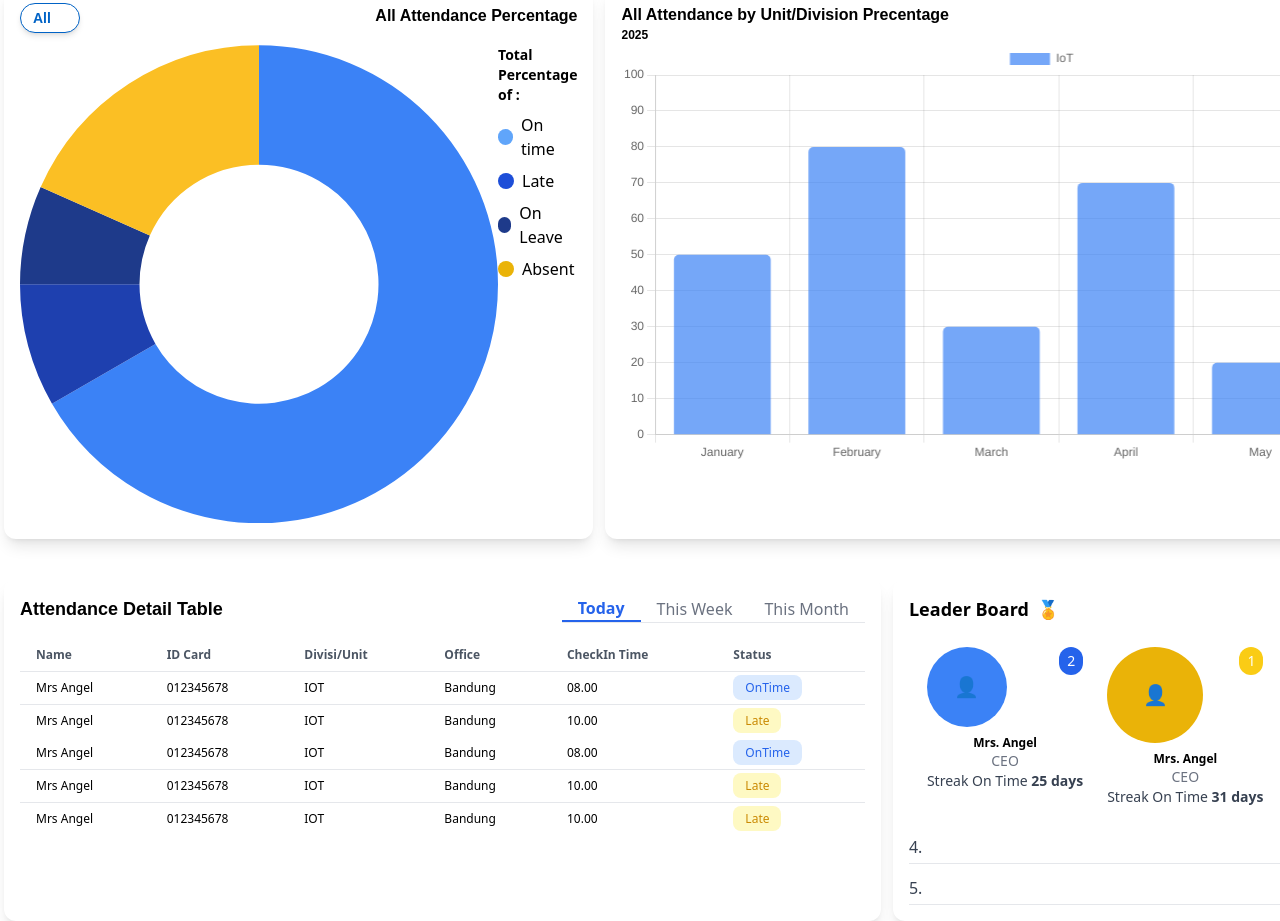
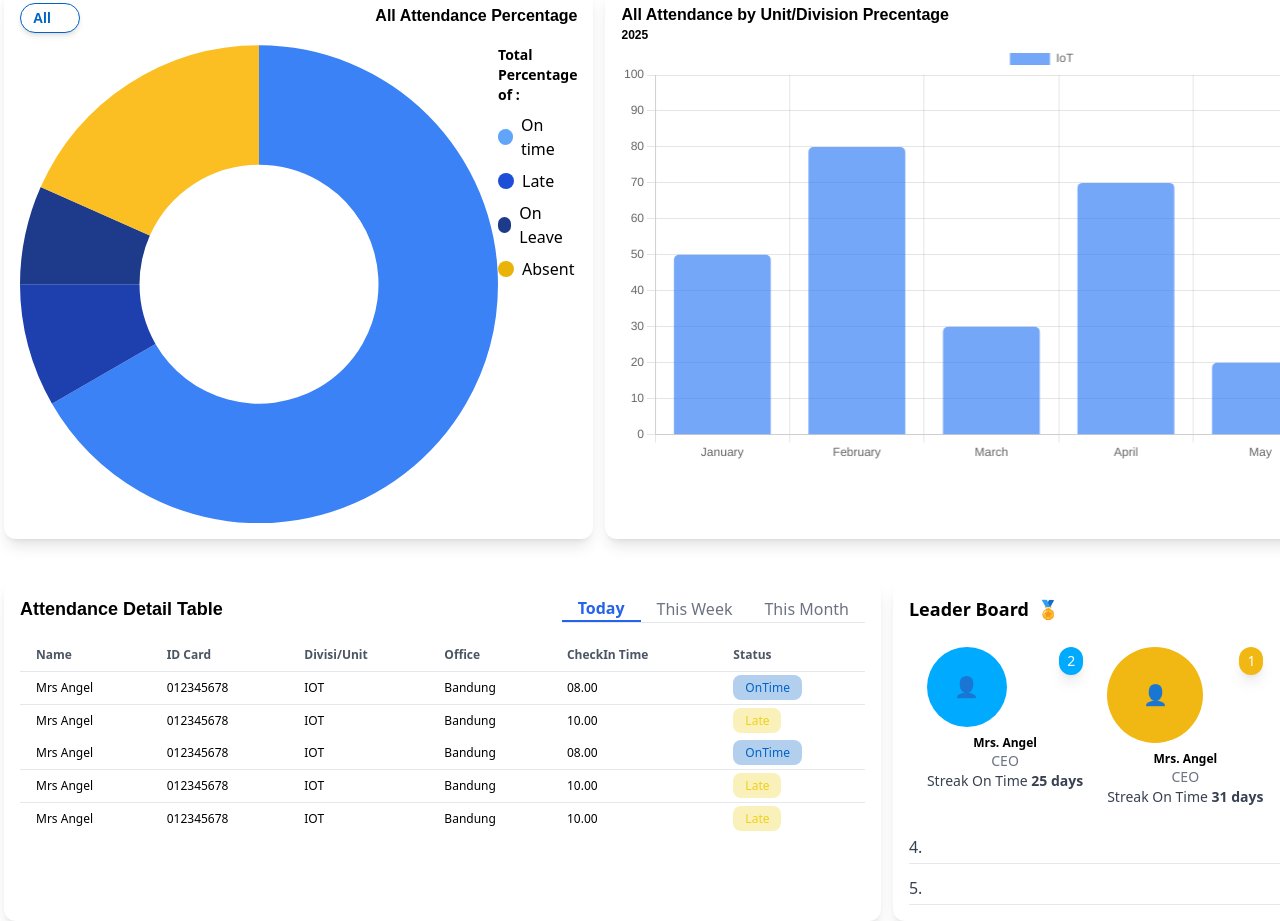
Before and after one commit to sfialdynti/smartPresence, a website: page pages/overview.html in a window 1280 px wide. Shown: the part 264-1185 px from the top of the page. Drawn offline with nearby package versions, Linux system fonts and the light colour scheme; files that its build step writes are made by us from their sources.

Commit message:
first commit

```diff
--- a/pages/overview.html
+++ b/pages/overview.html
@@ -158,7 +158,7 @@
                             <td class="py-2 px-4">Bandung</td>
                             <td class="py-2 px-4">08.00</td>
                             <td class="py-2 px-4">
-                                <span class="bg-blue-100 text-blue-600 px-3 py-1 rounded-lg">OnTime</span>
+                                <span class="bg-dodgerBlue bg-opacity-30 text-dodgerBlue px-3 py-1 rounded-lg">OnTime</span>
                             </td>
                         </tr>
                         <tr>
@@ -168,7 +168,7 @@
                             <td class="py-2 px-4">Bandung</td>
                             <td class="py-2 px-4">10.00</td>
                             <td class="py-2 px-4">
-                                <span class="bg-yellow-100 text-yellow-600 px-3 py-1 rounded-lg">Late</span>
+                                <span class="bg-brightGold bg-opacity-30 text-brightGold px-3 py-1 rounded-lg">Late</span>
                             </td>
                         </tr>
                         <tr class="border-b">
@@ -178,7 +178,7 @@
                             <td class="py-2 px-4">Bandung</td>
                             <td class="py-2 px-4">08.00</td>
                             <td class="py-2 px-4">
-                                <span class="bg-blue-100 text-blue-600 px-3 py-1 rounded-lg">OnTime</span>
+                                <span class="bg-dodgerBlue bg-opacity-30 text-dodgerBlue px-3 py-1 rounded-lg">OnTime</span>
                             </td>
                         </tr>
                         <tr class="border-b">
@@ -188,7 +188,7 @@
                             <td class="py-2 px-4">Bandung</td>
                             <td class="py-2 px-4">10.00</td>
                             <td class="py-2 px-4">
-                                <span class="bg-yellow-100 text-yellow-600 px-3 py-1 rounded-lg">Late</span>
+                                <span class="bg-brightGold bg-opacity-30 text-brightGold px-3 py-1 rounded-lg">Late</span>
                             </td>
                         </tr>
                         <tr>
@@ -198,7 +198,7 @@
                             <td class="py-2 px-4">Bandung</td>
                             <td class="py-2 px-4">10.00</td>
                             <td class="py-2 px-4">
-                                <span class="bg-yellow-100 text-yellow-600 px-3 py-1 rounded-lg">Late</span>
+                                <span class="bg-brightGold bg-opacity-30 text-brightGold px-3 py-1 rounded-lg">Late</span>
                             </td>
                         </tr>
                     </tbody>
@@ -216,10 +216,10 @@
                     <!-- 2nd Place -->
                     <div class="text-center">
                         <div class="relative">
-                            <div class="w-20 h-20 bg-blue-500 rounded-full flex items-center justify-center">
+                            <div class="w-20 h-20 bg-skyBlue rounded-full flex items-center justify-center">
                                 <span class="text-white text-xl">👤</span>
                             </div>
-                            <span class="absolute top-0 right-0 bg-blue-600 text-white text-sm px-2 py-1 rounded-full">2</span>
+                            <span class="absolute top-0 right-0 bg-skyBlue text-white text-sm px-2 py-1 rounded-full shadow-lg">2</span>
                         </div>
                         <p class="font-bold mt-2">Mrs. Angel</p>
                         <p class="text-gray-500 text-sm">CEO</p>
@@ -229,10 +229,10 @@
                     <!-- 1st Place -->
                     <div class="text-center">
                         <div class="relative">
-                            <div class="w-24 h-24 bg-yellow-500 rounded-full flex items-center justify-center">
+                            <div class="w-24 h-24 bg-goldenYellow rounded-full flex items-center justify-center">
                                 <span class="text-white text-xl">👤</span>
                             </div>
-                            <span class="absolute top-0 right-0 bg-yellow-400 text-white text-sm px-2 py-1 rounded-full">1</span>
+                            <span class="absolute top-0 right-0 bg-goldenYellow text-white text-sm px-2 py-1 rounded-full shadow-lg">1</span>
                         </div>
                         <p class="font-bold mt-2">Mrs. Angel</p>
                         <p class="text-gray-500 text-sm">CEO</p>
@@ -245,7 +245,7 @@
                             <div class="w-20 h-20 bg-gray-500 rounded-full flex items-center justify-center">
                                 <span class="text-white text-xl">👤</span>
                             </div>
-                            <span class="absolute top-0 right-0 bg-gray-600 text-white text-sm px-2 py-1 rounded-full">3</span>
+                            <span class="absolute top-0 right-0 bg-gray-600 text-white text-sm px-2 py-1 rounded-full shadow-lg">3</span>
                         </div>
                         <p class="font-bold mt-2">Mrs. Angel</p>
                         <p class="text-gray-500 text-sm">CEO</p>
```
Also changed, not shown: css/style.css.
